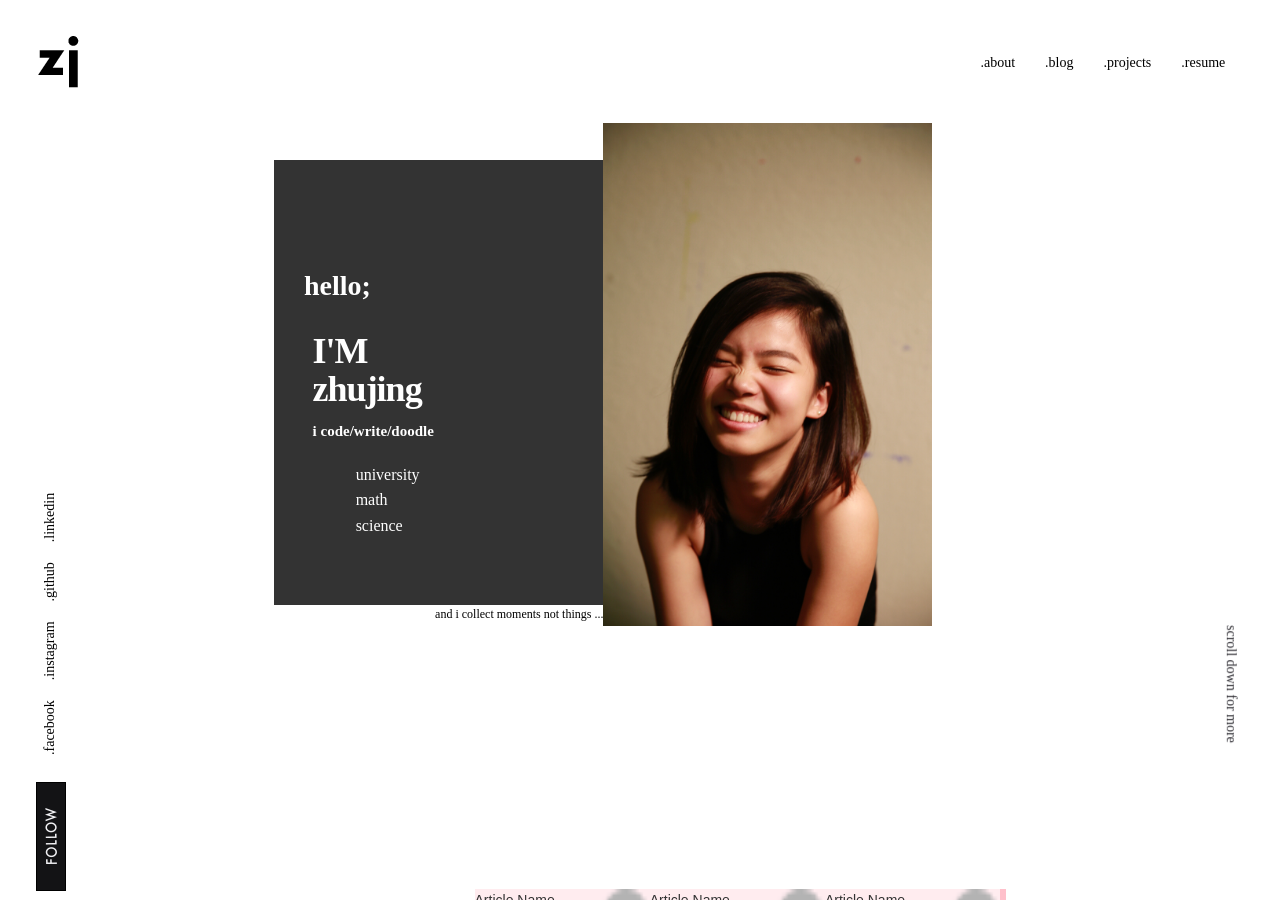
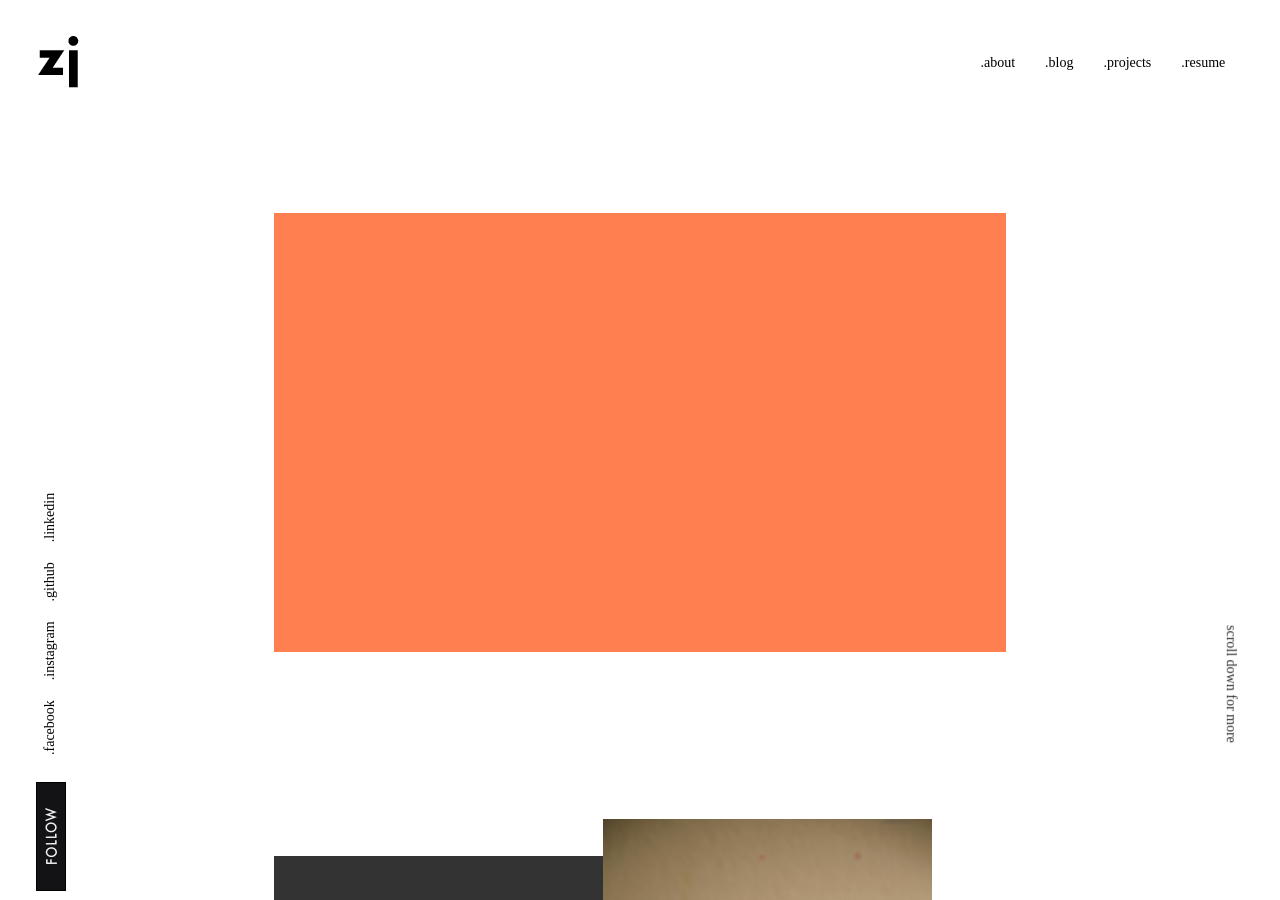
Before and after one commit to zhujingw/wangzhujing.github.io, a Jekyll site: the page built from index.html, in a window 1280 px wide and 900 px high. Built offline with Jekyll 4.4.1, drawn with Linux system fonts in a browser that asks for light colours; Markdown is read by kramdown in place of the engine named in the settings.

Commit message:
set up first 3 sections

```diff
--- /dev/null
+++ b/_includes/section_home.html
@@ -0,0 +1 @@
+<div class="mid_container"><div class="main_content_container"><div class="carousel_container"></div></div></div>
--- /dev/null
+++ b/_pugfiles/section_home.pug
@@ -0,0 +1,3 @@
+.mid_container
+    .main_content_container
+        .carousel_container
--- a/assets/css/2-modules/header.sass
+++ b/assets/css/2-modules/header.sass
@@ -1,7 +1,7 @@
 .top_container
     margin: 0
     padding: 0
-    height: 123px
+    height: 16%
     width: 100%
     background: white
     z-index: 99
--- a/assets/css/2-modules/section_blog.sass
+++ b/assets/css/2-modules/section_blog.sass
@@ -29,3 +29,4 @@
             .article-meta
                 background: fade-out(white, 0.3)
                 color: #333333
+            .article-thumb
--- a/assets/css/main.css
+++ b/assets/css/main.css
@@ -481,7 +481,7 @@ body {
 .top_container {
   margin: 0;
   padding: 0;
-  height: 123px;
+  height: 16%;
   width: 100%;
   background: white;
   z-index: 99; }
@@ -604,6 +604,28 @@ body {
 .mid_container {
   margin-left: 8%;
   margin-right: 8%;
+  margin-top: 2%;
+  padding: 0;
+  width: 84%;
+  height: 645px;
+  background: white;
+  z-index: 1; }
+  .mid_container .main_content_container {
+    margin: 0 16% 0 16%;
+    padding: 0;
+    width: 68%;
+    height: 100%;
+    position: relative; }
+    .mid_container .main_content_container .carousel_container {
+      position: absolute;
+      height: 68%;
+      width: 100%;
+      background: coral;
+      top: 10%; }
+
+.mid_container {
+  margin-left: 8%;
+  margin-right: 8%;
   padding: 0;
   width: 84%;
   height: 645px;
--- a/assets/css/main.scss
+++ b/assets/css/main.scss
@@ -5,7 +5,9 @@
 @import "1-base/base";
 
 @import "2-modules/header";
+@import "2-modules/section_home";
 @import "2-modules/section_about";
 @import "2-modules/section_blog";
 
+
 // @import "3-layouts/home"
--- a/index.html
+++ b/index.html
@@ -3,6 +3,7 @@ layout: default
 title: Wang Zhujing
 ---
 {% include header.html %}
+{% include section_home.html %}
 {% include section_about.html %}
 {% include section_blog.html %}
 
```
Also changed, not shown: assets/css/2-modules/section_home.sass (added, +21 -0 lines).
